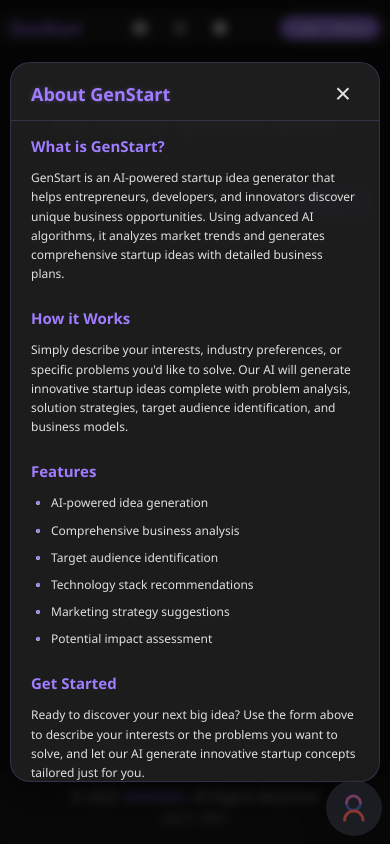
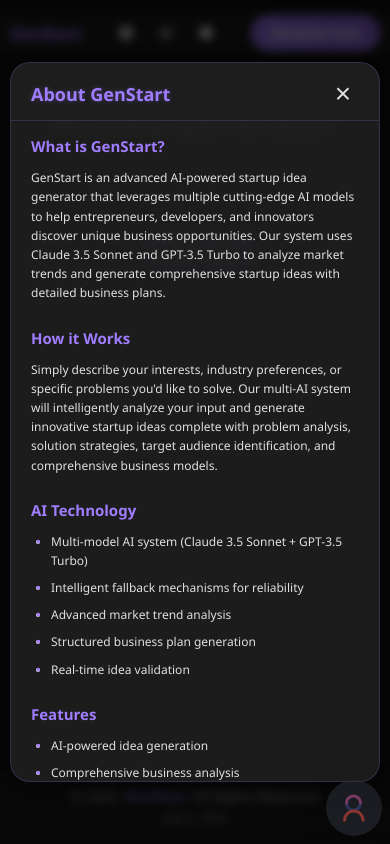
Before and after one commit to Mfahad159/Geni-Starter, a React (Vite) app in the folder frontend/: page / in a window 390 px wide. Both pictures are taken after a click on the button 220 px from the left and 28 px from the top of the page. Built offline with nearby package versions, Linux system fonts and the light colour scheme.

Commit message:
Update the responsiveness

```diff
--- a/frontend/src/Components/AboutAppDrawer.jsx
+++ b/frontend/src/Components/AboutAppDrawer.jsx
@@ -18,10 +18,11 @@
           <div className="about-section">
             <h3 className="about-section-title">What is GenStart?</h3>
             <p className="about-section-text">
-              GenStart is an AI-powered startup idea generator that helps entrepreneurs,
-              developers, and innovators discover unique business opportunities. Using advanced
-              AI algorithms, it analyzes market trends and generates comprehensive startup
-              ideas with detailed business plans.
+              GenStart is an advanced AI-powered startup idea generator that leverages multiple
+              cutting-edge AI models to help entrepreneurs, developers, and innovators discover
+              unique business opportunities. Our system uses Claude 3.5 Sonnet and GPT-3.5 Turbo
+              to analyze market trends and generate comprehensive startup ideas with detailed
+              business plans.
             </p>
           </div>
 
@@ -29,10 +30,21 @@
             <h3 className="about-section-title">How it Works</h3>
             <p className="about-section-text">
               Simply describe your interests, industry preferences, or specific problems
-              you'd like to solve. Our AI will generate innovative startup ideas complete
-              with problem analysis, solution strategies, target audience identification,
-              and business models.
+              you'd like to solve. Our multi-AI system will intelligently analyze your input
+              and generate innovative startup ideas complete with problem analysis, solution
+              strategies, target audience identification, and comprehensive business models.
             </p>
+          </div>
+
+          <div className="about-section">
+            <h3 className="about-section-title">AI Technology</h3>
+            <ul className="about-features-list">
+              <li>Multi-model AI system (Claude 3.5 Sonnet + GPT-3.5 Turbo)</li>
+              <li>Intelligent fallback mechanisms for reliability</li>
+              <li>Advanced market trend analysis</li>
+              <li>Structured business plan generation</li>
+              <li>Real-time idea validation</li>
+            </ul>
           </div>
 
           <div className="about-section">
@@ -44,6 +56,8 @@
               <li>Technology stack recommendations</li>
               <li>Marketing strategy suggestions</li>
               <li>Potential impact assessment</li>
+              <li>Risk and challenge analysis</li>
+              <li>Unique selling proposition development</li>
             </ul>
           </div>
 
@@ -51,33 +65,9 @@
             <h3 className="about-section-title">Get Started</h3>
             <p className="about-section-text">
               Ready to discover your next big idea? Use the form above to describe your
-              interests or the problems you want to solve, and let our AI generate
-              innovative startup concepts tailored just for you.
+              interests or the problems you want to solve, and let our advanced AI system
+              generate innovative startup concepts tailored just for you.
             </p>
-          </div>
-
-          <div className="about-footer">
-            <p className="about-footer-text">
-              Built with ❤️ by the GenStart team
-            </p>
-            <div className="about-footer-links">
-              <a
-                href="https://github.com/Mfahad159/Geni-Starter"
-                target="_blank"
-                rel="noopener noreferrer"
-                className="about-footer-link"
-              >
-                View on GitHub
-              </a>
-              <a
-                href="mailto:mianfahad664@gmail.com"
-                target="_blank"
-                rel="noopener noreferrer"
-                className="about-footer-link"
-              >
-                Contact Us
-              </a>
-            </div>
           </div>
         </div>
       </div>
--- a/frontend/src/Components/Header.css
+++ b/frontend/src/Components/Header.css
@@ -17,6 +17,7 @@
     z-index: 1000; /* Ensures it stays on top of other content */
     font-family: 'Trebuchet MS', 'Lucida Sans Unicode', 'Lucida Grande', 'Lucida Sans', Arial, sans-serif;
     color: #e0e0e0; /* Light grey for text, to contrast with dark background */
+    transition: all 0.3s ease; /* Smooth transition for all changes */
 }
 
 .header-left {
@@ -29,12 +30,33 @@
     font-weight: bold;
     color: #a07dff; /* A vibrant color for your brand name */
     text-shadow: 0 0 5px rgba(160, 125, 255, 0.5); /* Subtle glow */
+    transition: all 0.3s ease;
+}
+
+/* Scrolled state styles */
+.header-scrolled {
+    padding: 8px 20px;
+    border-radius: 25px;
+    background-color: rgba(30, 30, 30, 0.95);
+    box-shadow: 0 2px 15px rgba(0, 0, 0, 0.5);
+}
+
+.header-scrolled .site-title {
+    font-size: 20px;
 }
 
 .header-middle {
     display: flex;
     flex-direction: row;
     gap: 25px; /* Space between the middle links */
+    transition: all 0.3s ease;
+}
+
+.header-middle-collapsed {
+    gap: 15px;
+    opacity: 0;
+    transform: scale(0.8);
+    pointer-events: none;
 }
 
 .header-link {
@@ -55,9 +77,15 @@
     transform: translateY(-2px); /* Slight lift effect on hover */
 }
 
-.header-link span { /* Targeted the text inside the link div */
+.header-link-text { /* Targeted the text inside the link div */
     font-size: 14px; /* Slightly larger font size for readability */
     margin-left: 8px; /* Space between icon and text */
+    transition: all 0.3s ease;
+}
+
+.header-link span { /* Backward compatibility */
+    font-size: 14px;
+    margin-left: 8px;
 }
 
 .mid-images {
@@ -71,6 +99,13 @@
 .header-right {
     display: flex;
     align-items: center;
+    transition: all 0.3s ease;
+}
+
+.header-right-collapsed {
+    opacity: 0;
+    transform: scale(0.8);
+    pointer-events: none;
 }
 
 .cta-button {
@@ -103,8 +138,16 @@
         transform: translateX(-50%); /* Keep centered */
     }
 
+    .header-scrolled {
+        padding: 6px 15px;
+    }
+
     .site-title {
         font-size: 22px; /* Slightly smaller font */
+    }
+
+    .header-scrolled .site-title {
+        font-size: 18px;
     }
 
     .header-middle {
@@ -113,6 +156,10 @@
 
     .header-link {
         padding: 7px 12px;
+    }
+
+    .header-link-text {
+        font-size: 13px;
     }
 
     .header-link span {
@@ -145,6 +192,11 @@
         border-radius: 10px;
     }
 
+    .header-scrolled {
+        padding: 4px 10px;
+        border-radius: 15px;
+    }
+
     .header-left {
         /* No specific width needed here, content will dictate */
         justify-content: flex-start; /* Align title to the start */
@@ -153,6 +205,10 @@
 
     .site-title {
         font-size: 18px; /* Smaller font size for title */
+    }
+
+    .header-scrolled .site-title {
+        font-size: 16px;
     }
 
     .header-middle {
@@ -167,6 +223,10 @@
         padding: 5px 8px; /* Adjust padding for smaller links (icon only) */
         width: auto; /* Let width be determined by content */
         justify-content: center; /* Center content within link */
+    }
+
+    .header-link-text {
+        display: none; /* Hide the text, show only icon */
     }
 
     .header-link span {
@@ -189,3 +249,16 @@
         padding: 6px 12px; /* Smaller padding for button */
     }
 }
+
+/* Animations */
+@keyframes gradientShift {
+    0% {
+        background-position: 0% 50%;
+    }
+    50% {
+        background-position: 100% 50%;
+    }
+    100% {
+        background-position: 0% 50%;
+    }
+}
--- a/frontend/src/Components/Header.jsx
+++ b/frontend/src/Components/Header.jsx
@@ -1,67 +1,208 @@
+import React, { useState, useEffect } from "react";
 import "./Header.css";
 
-// Assuming you might pass a function to handle navigation for "About this tool"
-// If this Header is part of a larger routing system (e.g., React Router),
-// you would use Link components or history.push() instead of an onNavigate prop.
-function Header({ onNavigate }) {
+const Header = ({ onNavigate }) => {
+  const [isScrolled, setIsScrolled] = useState(false);
+  const [showFactModal, setShowFactModal] = useState(false);
+  const [currentFact, setCurrentFact] = useState("");
+
+  useEffect(() => {
+    const handleScroll = () => {
+      const scrollTop = window.scrollY;
+      setIsScrolled(scrollTop > 50); // Trigger animation after 50px scroll
+    };
+
+    window.addEventListener('scroll', handleScroll);
+    return () => window.removeEventListener('scroll', handleScroll);
+  }, []);
+
   const handleAboutClick = () => {
     if (onNavigate) {
-      onNavigate('about'); // Call the navigation handler with a specific route/component name
+      onNavigate('about');
     }
-    // In a real application with React Router, you might use:
-    // history.push('/about');
   };
 
   return (
-    <div className="header-main">
+    <div className={`header-main ${isScrolled ? 'header-scrolled' : ''}`}>
       <div className="header-left">
-        {/* Placeholder for your logo or site title */}
         <span className="site-title">GenStart</span>
       </div>
-      <div className="header-middle">
-        {/* Contact Me Link: Opens Gmail with a mailto link */}
+      <div className={`header-middle ${isScrolled ? 'header-middle-collapsed' : ''}`}>
         <a
-          href="mailto:mianfahad664@gmail.com" // Replace with your actual email address
+          href="mailto:mianfahad664@gmail.com"
           className="header-link contact-me"
-          target="_blank" // Opens in a new tab/window
-          rel="noopener noreferrer" // Recommended for security with target="_blank"
+          target="_blank"
+          rel="noopener noreferrer"
         >
           <img src="/assets/contactsvg.svg" className="mid-images" alt="Contact" />
-          <span>Contact me</span>
+          <span className="header-link-text">Contact me</span>
         </a>
 
-        {/* Star Repo Link: Opens GitHub repository in a new tab */}
         <a
-          href="https://github.com/Mfahad159/Geni-Starter" // Replace with your actual GitHub repo link
+          href="https://github.com/Mfahad159/Geni-Starter"
           className="header-link star-repo"
           target="_blank"
           rel="noopener noreferrer"
         >
           <img src="/assets/starsvg.svg" alt="Star Repo" className="mid-images" />
-          <span>Star Repo?</span>
+          <span className="header-link-text">Star Repo?</span>
         </a>
 
-        {/* About This Tool: Triggers navigation to another component/view */}
-        {/* This will call the onNavigate prop passed from a parent component */}
         <div
           className="header-link about-app"
           onClick={handleAboutClick}
-          role="button" // Indicate that this div is interactive
-          tabIndex="0" // Make it focusable for accessibility
-          onKeyPress={(e) => { // Allow keyboard interaction (e.g., Enter key)
+          role="button"
+          tabIndex="0"
+          onKeyPress={(e) => {
             if (e.key === 'Enter' || e.key === ' ') {
               handleAboutClick();
             }
           }}
         >
           <img src="/assets/aboutapp.svg" alt="About this tool" className="mid-images" />
-          <span>About this tool</span>
+          <span className="header-link-text">About this tool</span>
         </div>
       </div>
-      <div className="header-right">
-        {/* Example button */}
-        <button className="cta-button">Login / Signup</button>
+      <div className={`header-right ${isScrolled ? 'header-right-collapsed' : ''}`}>
+        <button
+          className="cta-button"
+          onClick={() => {
+            // Fun easter egg - show a random startup fact
+            const facts = [
+              "Did you know? Airbnb started with just 3 air mattresses!",
+              "Fun fact: WhatsApp was rejected by Facebook in 2009",
+              "Crazy stat: 90% of startups fail, but 100% of non-starters fail!",
+              "Quick tip: The best time to start was yesterday, the second best is now!",
+              "Random fact: The word 'startup' was first used in 1976",
+              "Fun fact: Instagram was built in just 8 weeks!",
+              "Did you know? Slack started as a gaming company",
+              "Crazy stat: 1 in 3 unicorns started in a garage!",
+              "Fun fact: Tesla was almost called 'Faraday'",
+              "Random tip: Your next big idea is just one prompt away!"
+            ];
+            const randomFact = facts[Math.floor(Math.random() * facts.length)];
+            setCurrentFact(randomFact);
+            setShowFactModal(true);
+          }}
+          style={{
+            background: 'linear-gradient(45deg, #a07dff, #8c68e0, #7c3aed)',
+            backgroundSize: '200% 200%',
+            animation: 'gradientShift 3s ease infinite',
+            border: 'none',
+            borderRadius: '20px',
+            padding: '10px 20px',
+            color: 'white',
+            cursor: 'pointer',
+            fontSize: '14px',
+            fontWeight: 'bold',
+            transition: 'all 0.3s ease',
+            position: 'relative',
+            overflow: 'hidden'
+          }}
+        >
+          Random Fact
+        </button>
       </div>
+
+      {/* Custom Themed Fact Modal */}
+      {showFactModal && (
+        <div
+          style={{
+            position: 'fixed',
+            top: 0,
+            left: 0,
+            right: 0,
+            bottom: 0,
+            backgroundColor: 'rgba(0, 0, 0, 0.7)',
+            display: 'flex',
+            alignItems: 'center',
+            justifyContent: 'center',
+            zIndex: 2000,
+            backdropFilter: 'blur(5px)'
+          }}
+          onClick={() => setShowFactModal(false)}
+        >
+          <div
+            style={{
+              backgroundColor: 'rgba(30, 30, 30, 0.95)',
+              border: '1px solid rgba(160, 125, 255, 0.3)',
+              borderRadius: '20px',
+              padding: '30px',
+              maxWidth: '500px',
+              width: '90vw',
+              textAlign: 'center',
+              position: 'relative',
+              boxShadow: '0 8px 32px rgba(0, 0, 0, 0.5)',
+              animation: 'slideFromTop 0.4s ease-out'
+            }}
+            onClick={(e) => e.stopPropagation()}
+          >
+            {/* Close Button */}
+            <button
+              onClick={() => setShowFactModal(false)}
+              style={{
+                position: 'absolute',
+                top: '15px',
+                right: '20px',
+                background: 'rgba(160, 125, 255, 0.1)',
+                border: '1px solid rgba(160, 125, 255, 0.3)',
+                color: '#a07dff',
+                fontSize: '16px',
+                cursor: 'pointer',
+                padding: '8px',
+                width: '32px',
+                height: '32px',
+                display: 'flex',
+                alignItems: 'center',
+                justifyContent: 'center',
+                borderRadius: '50%',
+                transition: 'all 0.3s ease',
+                fontFamily: "'Segoe UI', sans-serif",
+                fontWeight: 'bold'
+              }}
+              onMouseEnter={(e) => {
+                e.target.style.background = 'rgba(160, 125, 255, 0.2)';
+                e.target.style.borderColor = '#a07dff';
+                e.target.style.transform = 'scale(1.1)';
+                e.target.innerHTML = '✕';
+              }}
+              onMouseLeave={(e) => {
+                e.target.style.background = 'rgba(160, 125, 255, 0.1)';
+                e.target.style.borderColor = 'rgba(160, 125, 255, 0.3)';
+                e.target.style.transform = 'scale(1)';
+                e.target.innerHTML = '×';
+              }}
+            >
+              ×
+            </button>
+
+            {/* Fact Content */}
+            <p style={{
+              color: '#e0e0e0',
+              fontSize: '16px',
+              lineHeight: '1.6',
+              margin: '0',
+              fontFamily: "'Segoe UI', sans-serif",
+              paddingTop: '10px'
+            }}>
+              {currentFact}
+            </p>
+          </div>
+        </div>
+      )}
+
+      <style jsx>{`
+        @keyframes slideFromTop {
+          from {
+            opacity: 0;
+            transform: translateY(-50px) scale(0.9);
+          }
+          to {
+            opacity: 1;
+            transform: translateY(0) scale(1);
+          }
+        }
+      `}</style>
     </div>
   );
 }
--- a/frontend/src/Components/PromptForm.jsx
+++ b/frontend/src/Components/PromptForm.jsx
@@ -1,15 +1,43 @@
-import React, { useState } from "react";
+import React, { useState, useEffect } from "react";
 import axios from "axios";
 
 const PromptForm = ({ onResults }) => {
   const [prompt, setPrompt] = useState("");
   const [loading, setLoading] = useState(false);
+  const [loadingMessage, setLoadingMessage] = useState("");
+  const [loadingIndex, setLoadingIndex] = useState(0);
+
+  const loadingMessages = [
+    "Processing your request...",
+    "Searching for innovative ideas...",
+    "Validating the Solution",
+    "Analyzing market trends...",
+    "Almost there...",
+    "Generating unique solutions...",
+    "Creating business Models...",
+    "Finding the perfect niche...",
+  ];
+
+  useEffect(() => {
+    let interval;
+    if (loading) {
+      interval = setInterval(() => {
+        setLoadingIndex((prev) => (prev + 1) % loadingMessages.length);
+      }, 2000); // Change message every 2 seconds
+    }
+    return () => clearInterval(interval);
+  }, [loading, loadingMessages.length]);
+
+  useEffect(() => {
+    setLoadingMessage(loadingMessages[loadingIndex]);
+  }, [loadingIndex, loadingMessages]);
 
   const handleSubmit = async (e) => {
     e.preventDefault();
     if (!prompt.trim()) return;
 
     setLoading(true);
+    setLoadingIndex(0);
     try {
       const res = await axios.post("http://localhost:8000/api/generate", {
         prompt,
@@ -23,41 +51,103 @@
   };
 
   return (
-    // ...existing code...
-    <form onSubmit={handleSubmit} style={{ textAlign: "center", marginTop: "2rem" }}>
+    <div style={{ textAlign: "center", marginTop: "2rem" }}>
+      <form onSubmit={handleSubmit}>
         <input
           type="text"
           value={prompt}
           onChange={(e) => setPrompt(e.target.value)}
           placeholder="Enter your niche or trend..."
+          disabled={loading}
           style={{
-          padding: "10px",
+            padding: "12px 16px",
             width: "60%",
             maxWidth: "400px",
             background: "#27272a",
             color: "#f3f4f6",
             border: "1px solid #333",
-          borderRadius: "8px",
+            borderRadius: "12px",
             outline: "none",
+            fontSize: "16px",
+            transition: "all 0.3s ease",
+            opacity: loading ? 0.7 : 1,
           }}
         />
         <button
           type="submit"
           disabled={loading}
           style={{
-          padding: "10px 20px",
-          marginLeft: "10px",
-          marginTop:"10px",
-          background: "#6366f1",
+            padding: "12px 24px",
+            marginLeft: "12px",
+            marginTop: "12px",
+            background: loading ? "#4b5563" : "#a07dff",
             color: "#fff",
             border: "none",
-          borderRadius: "8px",
-          cursor: "pointer",
+            borderRadius: "12px",
+            cursor: loading ? "not-allowed" : "pointer",
+            fontSize: "16px",
+            fontWeight: "600",
+            transition: "all 0.3s ease",
+            transform: loading ? "scale(0.98)" : "scale(1)",
           }}
         >
           {loading ? "Generating..." : "Generate"}
         </button>
       </form>
+
+      {/* Loading Message Display */}
+      {loading && (
+        <div style={{
+          marginTop: "20px",
+          padding: "16px 24px",
+          background: "rgba(160, 125, 255, 0.1)",
+          border: "1px solid rgba(160, 125, 255, 0.3)",
+          borderRadius: "12px",
+          maxWidth: "500px",
+          margin: "20px auto 0",
+          animation: "fadeIn 0.5s ease-in"
+        }}>
+          <div style={{
+            display: "flex",
+            alignItems: "center",
+            justifyContent: "center",
+            gap: "12px"
+          }}>
+            {/* Loading Spinner */}
+            <div style={{
+              width: "20px",
+              height: "20px",
+              border: "2px solid rgba(160, 125, 255, 0.3)",
+              borderTop: "2px solid #a07dff",
+              borderRadius: "50%",
+              animation: "spin 1s linear infinite"
+            }}></div>
+
+            {/* Loading Message */}
+            <span style={{
+              color: "#e0e0e0",
+              fontSize: "14px",
+              fontWeight: "500",
+              fontFamily: "'Segoe UI', sans-serif"
+            }}>
+              {loadingMessage}
+            </span>
+          </div>
+        </div>
+      )}
+
+      <style jsx>{`
+        @keyframes spin {
+          0% { transform: rotate(0deg); }
+          100% { transform: rotate(360deg); }
+        }
+
+        @keyframes fadeIn {
+          from { opacity: 0; transform: translateY(-10px); }
+          to { opacity: 1; transform: translateY(0); }
+        }
+      `}</style>
+    </div>
   );
 };
 
```
Lines whose indentation alone changed are shown as unchanged.
